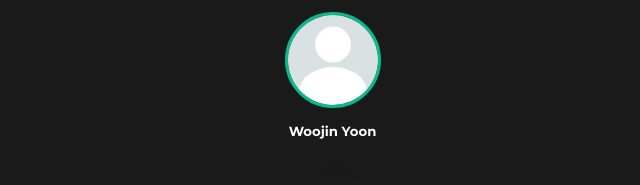
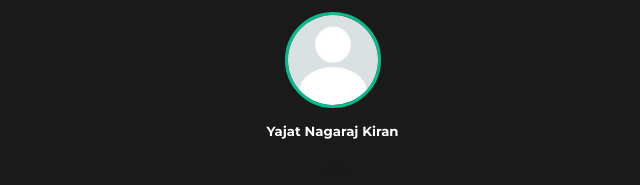
Before and after one commit to socrai/socrai.github.io, a plain HTML site: page testimonials.html in a window 1280 px wide. Shown: the part 900-1085 px from the top of the page, 44-684 px from the left. Drawn offline with nearby package versions, Linux system fonts and the light colour scheme.

Commit message:
woojin got mad

```diff
--- a/testimonials.html
+++ b/testimonials.html
@@ -82,7 +82,7 @@
                     <img src="./images/blank.jpeg">
                 </div>
                 <div class="testimonial__info fade-up">
-                    <h5> Woojin Yoon</h5>
+                    <h5> Yajat Nagaraj Kiran</h5>
                     <small></small>
                 </div>
                 <div class="testimonial__body fade-up">
```
